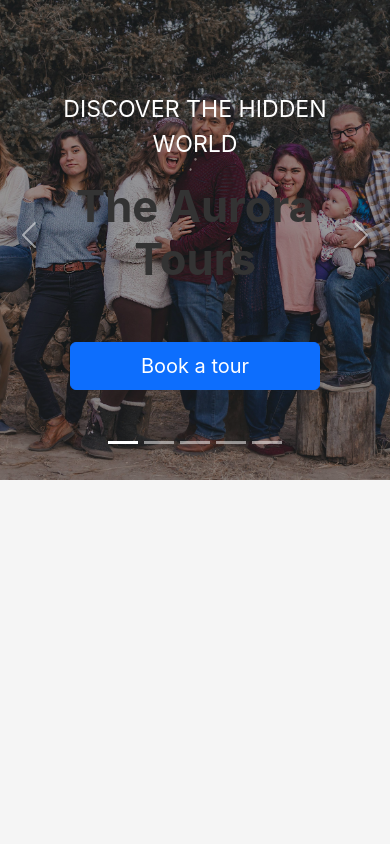
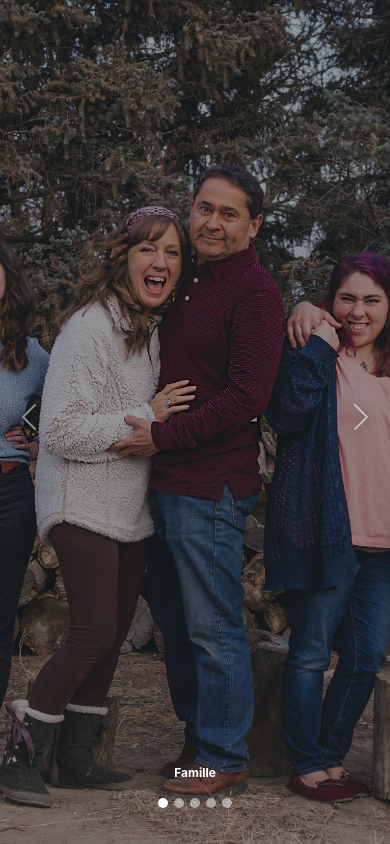
Before and after one commit to Phifo31/CO_BIEN_FrontEnd, a React (Create React App) app: page /photos in a window 390 px wide. Built offline with nearby package versions, Linux system fonts and the light colour scheme.

Commit message:
Galerie okay

```diff
--- a/src/components/PhotosPage.js
+++ b/src/components/PhotosPage.js
@@ -27,10 +27,8 @@ export default function PhotosPage() {
             className="d-block w-100 c-img"
             alt="Slide 1"
           />
-          <div className="carousel-caption top-0 mt-4">
-            <p className="mt-5 fs-3 text-uppercase">Discover the hidden world</p>
-            <h1 className="display-1 fw-bolder text-capitalize">The Aurora Tours</h1>
-            <button className="btn btn-primary px-4 py-2 fs-5 mt-5">Book a tour</button>
+          <div className="carousel-caption">
+            <h3 className="display-1 fw-bolder text-capitalize">Famille</h3>
           </div>
         </div>
 
@@ -40,16 +38,8 @@ export default function PhotosPage() {
             className="d-block w-100 c-img"
             alt="Slide 2"
           />
-          <div className="carousel-caption top-0 mt-4">
-            <p className="text-uppercase fs-3 mt-5">The season has arrived</p>
-            <p className="display-1 fw-bolder text-capitalize">3 available tours</p>
-            <button
-              className="btn btn-primary px-4 py-2 fs-5 mt-5"
-              data-bs-toggle="modal"
-              data-bs-target="#booking-modal"
-            >
-              Book a tour
-            </button>
+          <div className="carousel-caption">
+            <h3 className="display-1 fw-bolder text-capitalize">Espagne</h3>
           </div>
         </div>
 
@@ -59,16 +49,8 @@ export default function PhotosPage() {
             className="d-block w-100 c-img"
             alt="Slide 3"
           />
-          <div className="carousel-caption top-0 mt-4">
-            <p className="text-uppercase fs-3 mt-5">Destination activities</p>
-            <p className="display-1 fw-bolder text-capitalize">Go glacier hiking</p>
-            <button
-              className="btn btn-primary px-4 py-2 fs-5 mt-5"
-              data-bs-toggle="modal"
-              data-bs-target="#booking-modal"
-            >
-              Book a tour
-            </button>
+          <div className="carousel-caption">
+            <h3 className="display-1 fw-bolder text-capitalize">Mon potager</h3>
           </div>
         </div>
 
@@ -78,16 +60,8 @@ export default function PhotosPage() {
             className="d-block w-100 c-img"
             alt="Slide 4"
           />
-          <div className="carousel-caption top-0 mt-4">
-            <p className="text-uppercase fs-3 mt-5">Destination activities</p>
-            <p className="display-1 fw-bolder text-capitalize">Go glacier hiking</p>
-            <button
-              className="btn btn-primary px-4 py-2 fs-5 mt-5"
-              data-bs-toggle="modal"
-              data-bs-target="#booking-modal"
-            >
-              Book a tour
-            </button>
+          <div className="carousel-caption">
+            <h3 className="display-1 fw-bolder text-capitalize">France</h3>
           </div>
         </div>
 
@@ -97,16 +71,8 @@ export default function PhotosPage() {
             className="d-block w-100 c-img"
             alt="Slide 5"
           />
-          <div className="carousel-caption top-0 mt-4">
-            <p className="text-uppercase fs-3 mt-5">Destination activities</p>
-            <p className="display-1 fw-bolder text-capitalize">Go glacier hiking</p>
-            <button
-              className="btn btn-primary px-4 py-2 fs-5 mt-5"
-              data-bs-toggle="modal"
-              data-bs-target="#booking-modal"
-            >
-              Book a tour
-            </button>
+          <div className="carousel-caption">
+            <h3 className="display-1 fw-bolder text-capitalize">Culture</h3>
           </div>
         </div>
       </div>
--- a/src/components/galerie.css
+++ b/src/components/galerie.css
@@ -1,9 +1,64 @@
+/* ====== Plein écran ====== */
+#hero-carousel,
+#hero-carousel .carousel-inner,
+#hero-carousel .carousel-item {
+  height: 100vh;
+}
+
 .c-item {
-  height: 480px;
+  height: 100vh; /* compat */
 }
 
 .c-img {
+  width: 100%;
   height: 100%;
   object-fit: cover;
   filter: brightness(0.6);
 }
+
+/* ====== Légende centrée juste au-dessus des contrôles ====== */
+.carousel-caption {
+  position: absolute;
+  bottom: 4.5rem;               /* ajuste ↑↓ selon ton goût (ex: 4rem / 5rem) */
+  left: 50%;
+  transform: translateX(-50%);
+  width: auto;
+  text-align: center;
+  padding: 0;
+  background: none;
+  backdrop-filter: none;
+  font-family: inherit;         /* garde ta police */
+}
+
+/* Légende plus petite (type “label”) */
+.carousel-caption h3 {
+  margin: 0;
+  font-weight: 600;
+  line-height: 1.25;
+  font-size: clamp(12px, 1.6vw, 18px);
+}
+
+/* Indicateurs/contrôles (optionnel) */
+.carousel-indicators [data-bs-target] {
+  width: 10px;
+  height: 10px;
+  border-radius: 50%;
+}
+.carousel-control-prev-icon,
+.carousel-control-next-icon {
+  filter: drop-shadow(0 0 4px rgba(0,0,0,.6));
+}
+
+/* ====== Responsive tweaks ====== */
+@media (max-width: 576px) {
+  .carousel-caption {
+    bottom: 4rem;               /* un peu plus proche sur mobile */
+    left: 50%;
+    right: auto;
+    transform: translateX(-50%);
+    padding: 0 .5rem;
+  }
+  .carousel-caption h3 {
+    font-size: 12px;
+  }
+}
```
